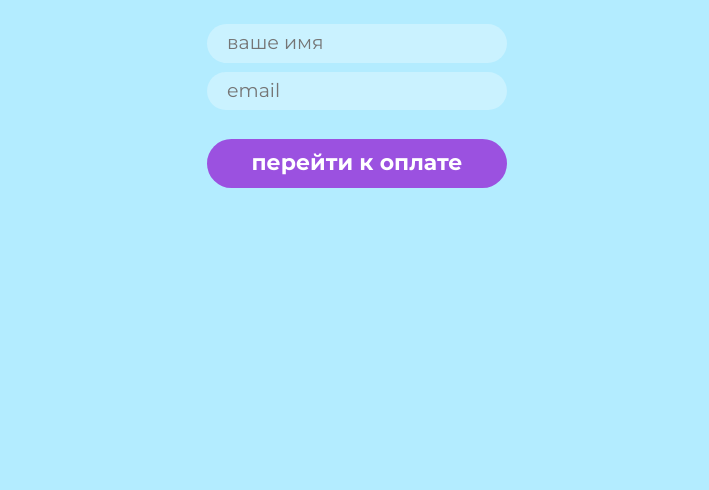
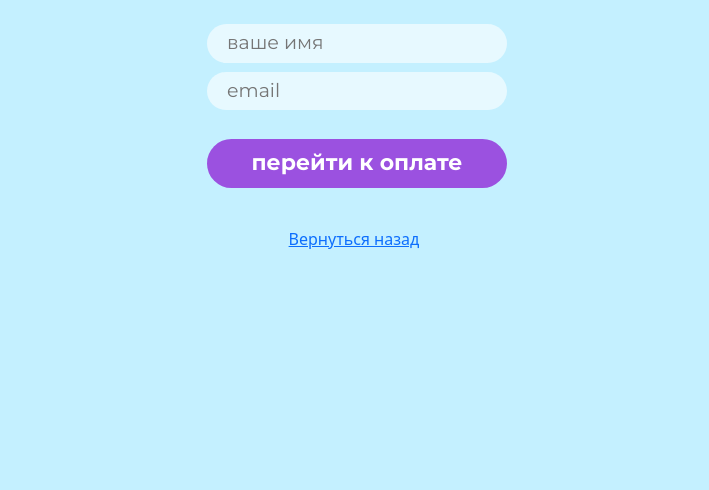
Before and after one commit to pesukaru1/chirik-tests, a plain HTML site: page payment/paymnt-form.html in a window 1280 px wide. Shown: the part 310-800 px from the top of the page, without its empty margins (286-995 px from the left). Drawn offline with nearby package versions, Linux system fonts and the light colour scheme.

Commit message:
link Back added

```diff
--- a/css/style.css
+++ b/css/style.css
@@ -1,5 +1,5 @@
 body {
-    background-color: rgb(179, 236, 255);
+    background-color: rgb(196, 240, 255);
 }
 
 h1 {
@@ -21,10 +21,11 @@ h1 {
 }
 
 .centered-link {
+    text-align: center;
     margin: auto;
     color: green;
     width: 200px;
-    padding-top: 40px;
+    padding-top: 30px;
 }
 
 .paymentForm {
@@ -45,7 +46,7 @@ input {
     padding: 5px;
     padding-left: 20px;
     border-radius: 25px;
-    background: rgba(255, 255, 255, .3);
+    background: rgba(255, 255, 255, .6);
     font-size: 19px;
 }
 
--- a/payment/paymnt-form.html
+++ b/payment/paymnt-form.html
@@ -48,6 +48,10 @@
                 <input class="tinkoffPayRow btn btn-primary sbmt" type="submit" value="перейти к оплате">
             </form>
         </div>
+
+<script>
+    document.write('<div class="centered-link"><a href="' + document.referrer + '">Вернуться назад</a></div>');
+</script>
     </div class="container-fluid">
 </body>
 
```
